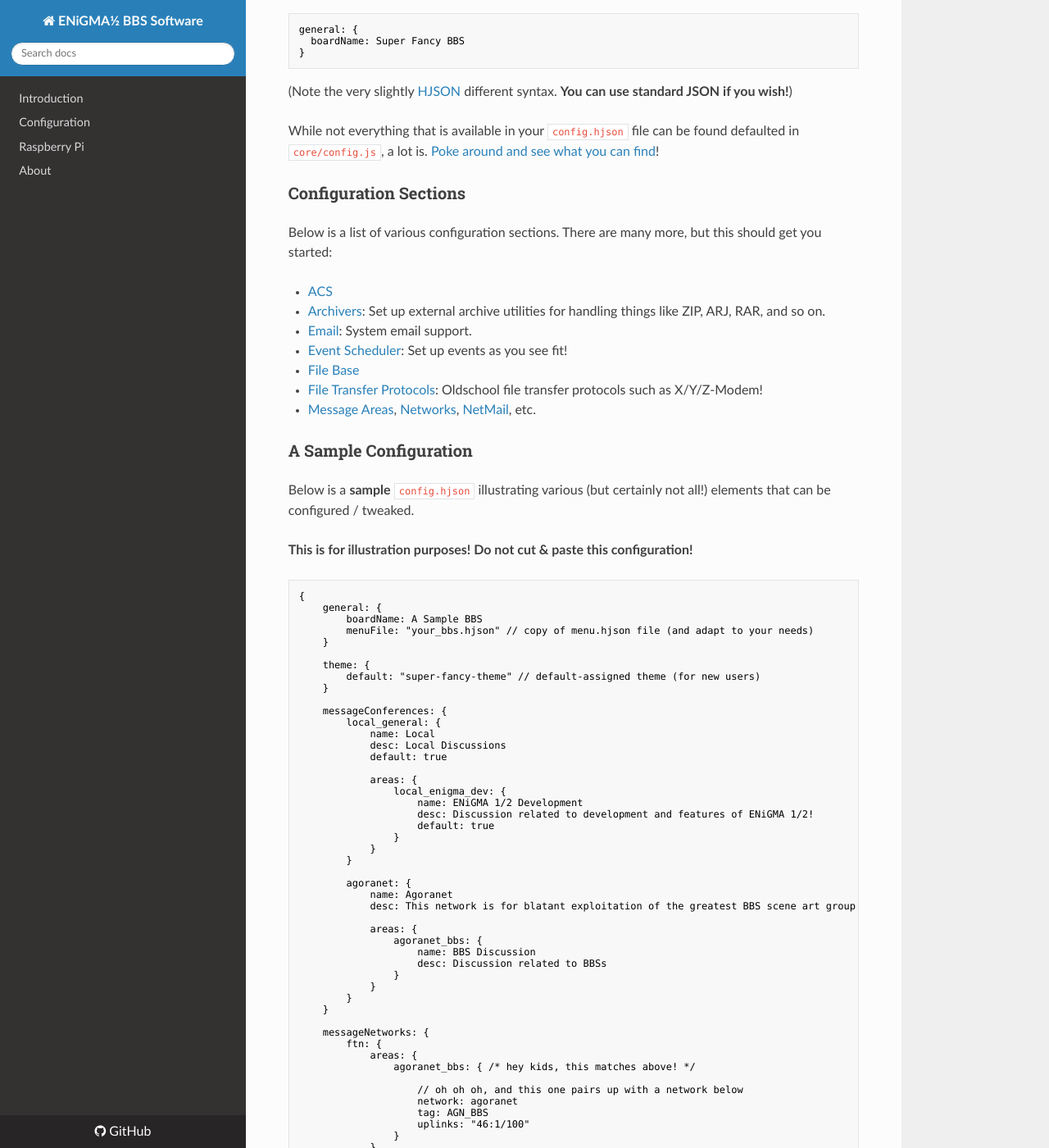
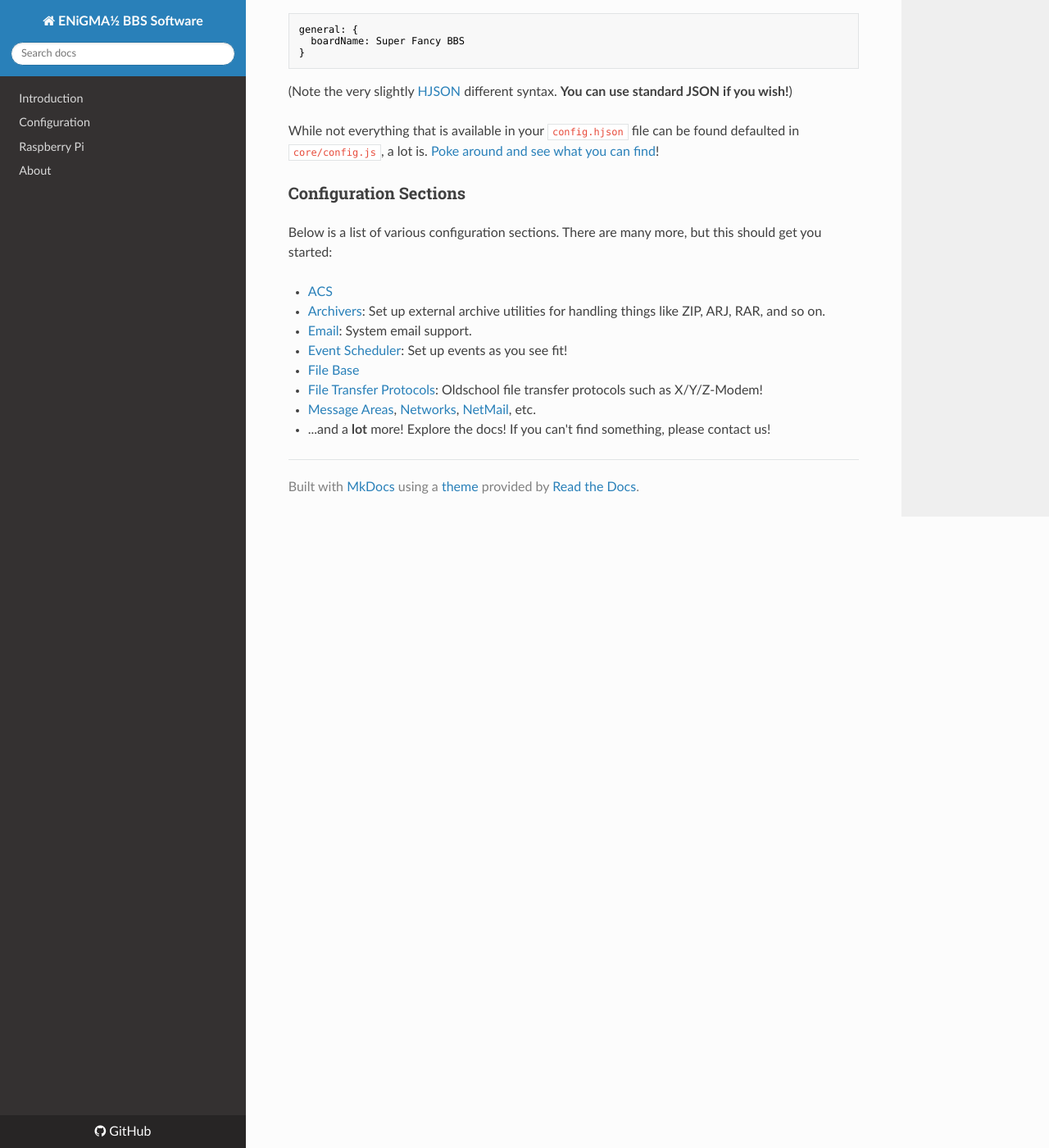
Before and after one commit to NuSkooler/enigma-bbs, an MkDocs documentation site: the page built from docs/configuration/config-hjson.md, in a window 1280 px wide and 1400 px high, scrolled down 819 px. Shown: the whole window at 82% size. Built offline with MkDocs 1.6.1, drawn with Linux system fonts in a browser that asks for light colours; nearby versions of some CDN libraries; old or Windows-style settings are respelled for this version of MkDocs; some of the changed text lies outside the part shown.

Commit message:
Doc update

````diff
--- a/docs/configuration/config-hjson.md
+++ b/docs/configuration/config-hjson.md
@@ -44,90 +44,4 @@ Below is a list of various configuration sections. There are many more, but this
 * [File Base](/docs/filebase/index.md)
 * [File Transfer Protocols](file-transfer-protocols.md): Oldschool file transfer protocols such as X/Y/Z-Modem!
 * [Message Areas](/docs/messageareas/configuring-a-message-area.md), [Networks](/docs/messageareas/message-networks.md), [NetMail](/docs/messageareas/netmail.md), etc.
-
-
-### A Sample Configuration
-Below is a **sample** `config.hjson` illustrating various (but certainly not all!) elements that can be configured / tweaked.
-
-**This is for illustration purposes! Do not cut & paste this configuration!**
-
-
-```hjson
-{
-	general: {
-		boardName: A Sample BBS
-		menuFile: "your_bbs.hjson" // copy of menu.hjson file (and adapt to your needs)
-	}
-
-	theme: {
-		default: "super-fancy-theme" // default-assigned theme (for new users)
-	}
-
-	messageConferences: {
-		local_general: {
-			name: Local
-			desc: Local Discussions
-			default: true
-
-			areas: {
-				local_enigma_dev: {
-					name: ENiGMA 1/2 Development
-					desc: Discussion related to development and features of ENiGMA 1/2!
-					default: true
-				}
-			}
-		}
-
-		agoranet: {
-			name: Agoranet
-			desc: This network is for blatant exploitation of the greatest BBS scene art group ever.. ACiD.
-
-			areas: {
-				agoranet_bbs: {
-					name: BBS Discussion
-					desc: Discussion related to BBSs
-				}
-			}
-		}
-	}
-
-	messageNetworks: {
-		ftn: {
-			areas: {
-				agoranet_bbs: { /* hey kids, this matches above! */
-
-					// oh oh oh, and this one pairs up with a network below
-					network: agoranet
-					tag: AGN_BBS
-					uplinks: "46:1/100"
-				}
-			}
-
-			networks: {
-				agoranet: {
-					localAddress: "46:3/102"
-				}
-			}
-		}
-	}
-
-	scannerTossers: {
-		ftn_bso: {
-			schedule: {
-				import: every 1 hours or @watch:/home/enigma/bink/watchfile.txt
-				export: every 1 hours or @immediate
-			}
-
-			defaultZone: 46
-			defaultNetwork: agoranet
-
-			nodes: {
-				"46:*": {
-					archiveType: ZIP
-					encoding: utf8
-				}
-			}
-		}
-	}
-}
-```
+* ...and a **lot** more! Explore the docs! If you can't find something, please contact us!
````
